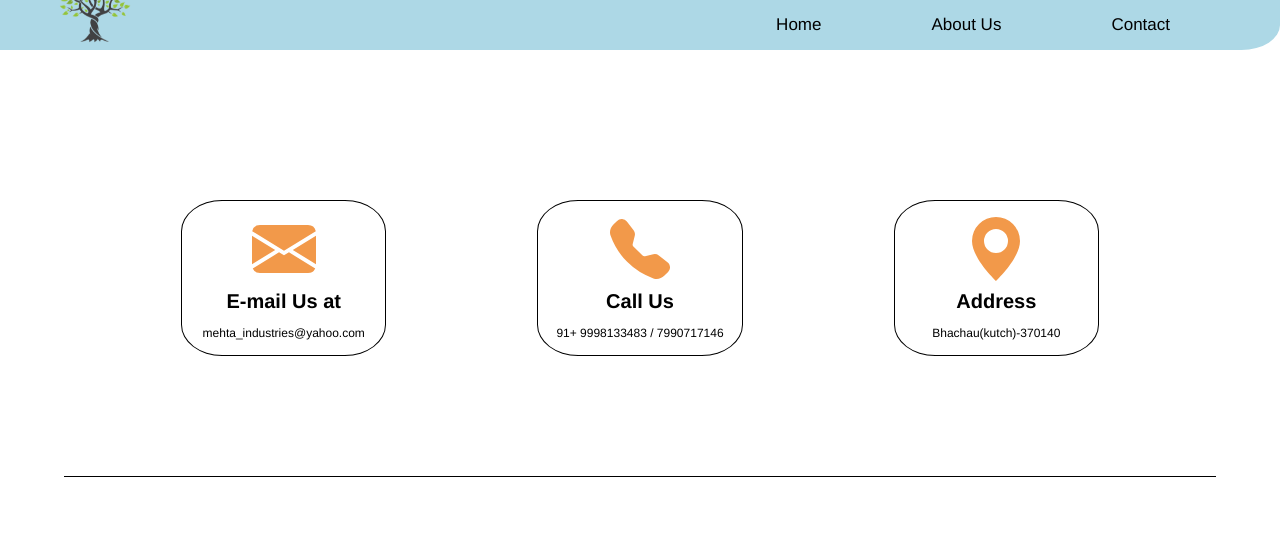
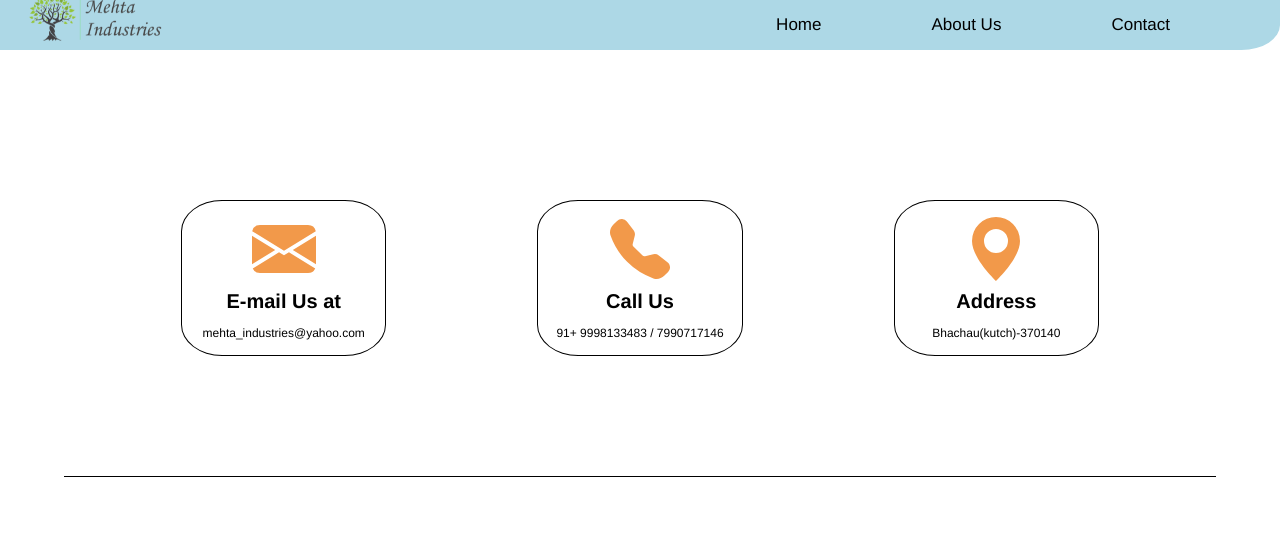
Before and after one commit to D-HackCoder/mehta-industries, a plain HTML site: page contactus.html in a window 1280 px wide. Shown: the top 555 px of the page. Drawn offline with nearby package versions, Linux system fonts and the light colour scheme; grey boxes are pictures that could not be loaded; a script that the page names is missing; a web font is replaced by a local one.

Commit message:
Update contactus.html

```diff
--- a/contactus.html
+++ b/contactus.html
@@ -24,7 +24,7 @@
               <span class="icon-bar"></span>
             </button>
             <a href="#" class="navbar-brand">
-              <img class="img-responsive logo" src="img/finalb.png">
+              <img class="img-responsive logo" src="img/final.png">
             </a>
           </div>
           <div class="collapse navbar-collapse" id="menu">
```
